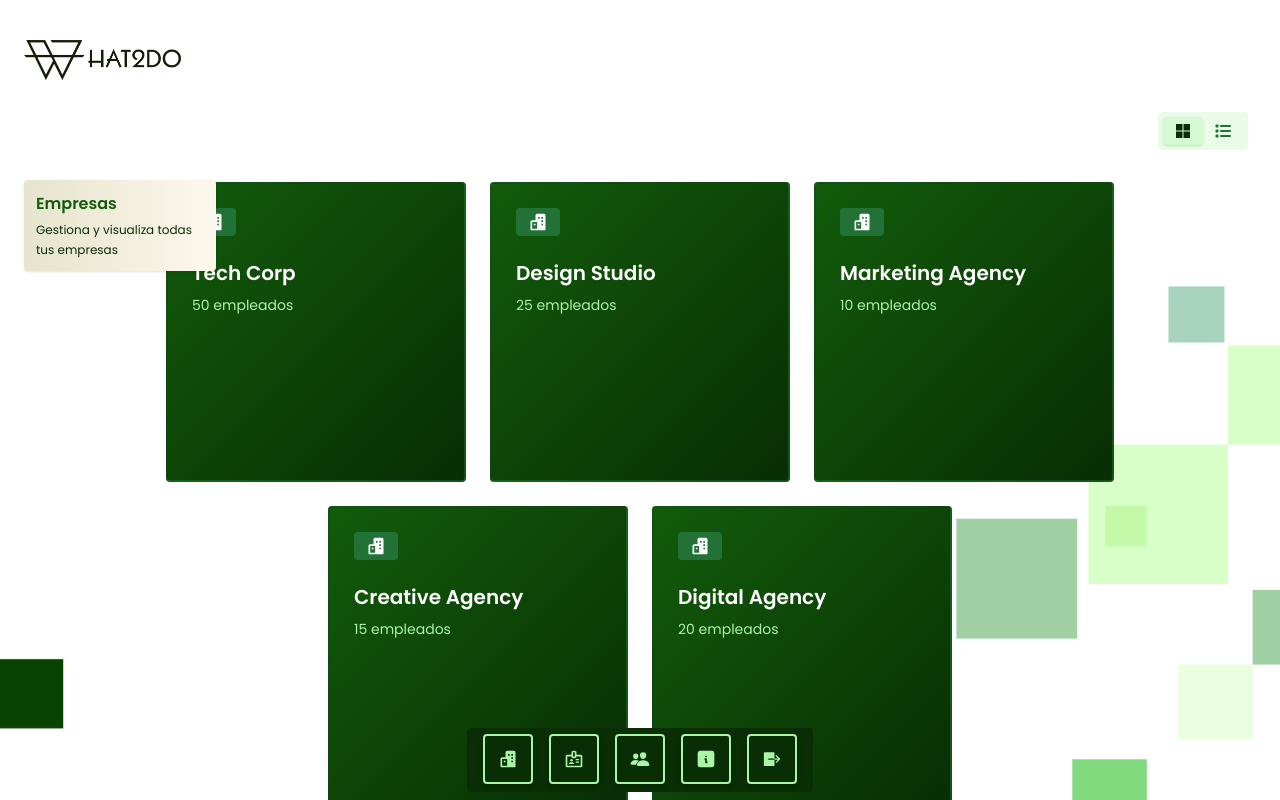
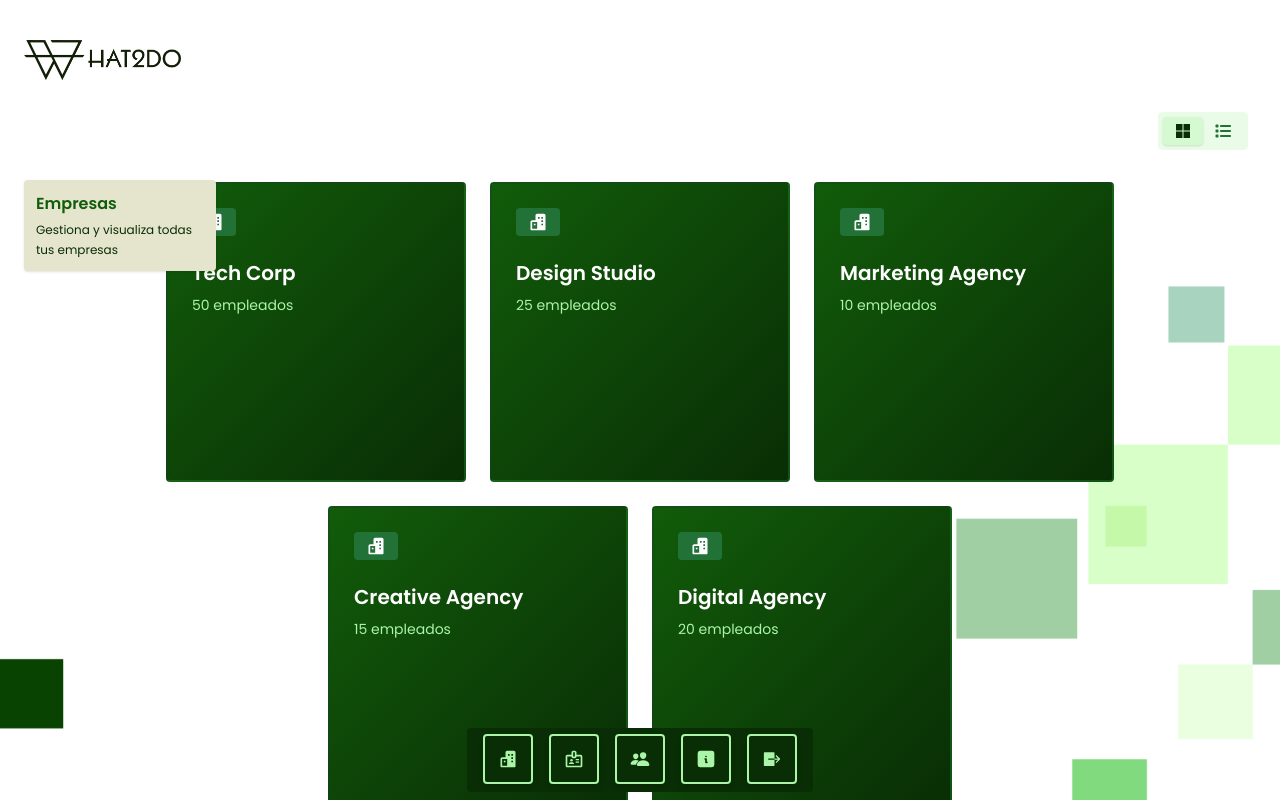
Before and after one commit to What2Do-SL/B2B-front, a Next.js app: page /companies in a window 1280 px wide. Shown: the top 800 px of the page. Built offline with nearby package versions, Linux system fonts and the light colour scheme.

Commit message:
minor ui fixes

```diff
--- a/src/app/(dashboard)/companies/page.tsx
+++ b/src/app/(dashboard)/companies/page.tsx
@@ -62,9 +62,11 @@ export default function CompaniesPage() {
       />
 
       <div className="p-6 md:p-8 max-w-7xl mx-auto">
-        <div className="mb-8 flex justify-end">
-          <ViewToggle currentView={view} onToggle={setView} />
-        </div>
+        {companies.length > 0 && (
+          <div className="mb-8 flex justify-end">
+            <ViewToggle currentView={view} onToggle={setView} />
+          </div>
+        )}
 
         {/* Content */}
         {companies.length > 0 ? (
@@ -99,6 +101,7 @@ export default function CompaniesPage() {
             />
           </div>
         )}
+
         {/* Edit Modal */}
         <FormModal
           isOpen={showEditModal}
--- a/src/components/layout/PageHeader.tsx
+++ b/src/components/layout/PageHeader.tsx
@@ -3,7 +3,7 @@ import { PageHeaderProps } from "@/types/ui";
 export default function PageHeader({ title, subtitle }: PageHeaderProps) {
   return (
     <div className="fixed top-45 left-6 z-40 w-48">
-      <div className="bg-gradient-to-r from-beige to-orange-50 rounded-sm p-3 shadow-sm">
+      <div className="bg-beige rounded-sm p-3 shadow-sm">
         <h2 className="text-base font-semibold text-green-800 mb-1">
           {title}
         </h2>
@@ -14,3 +14,5 @@ export default function PageHeader({ title, subtitle }: PageHeaderProps) {
     </div>
   );
 }
+
+//bg-gradient-to-r from-beige to-orange-50
```
